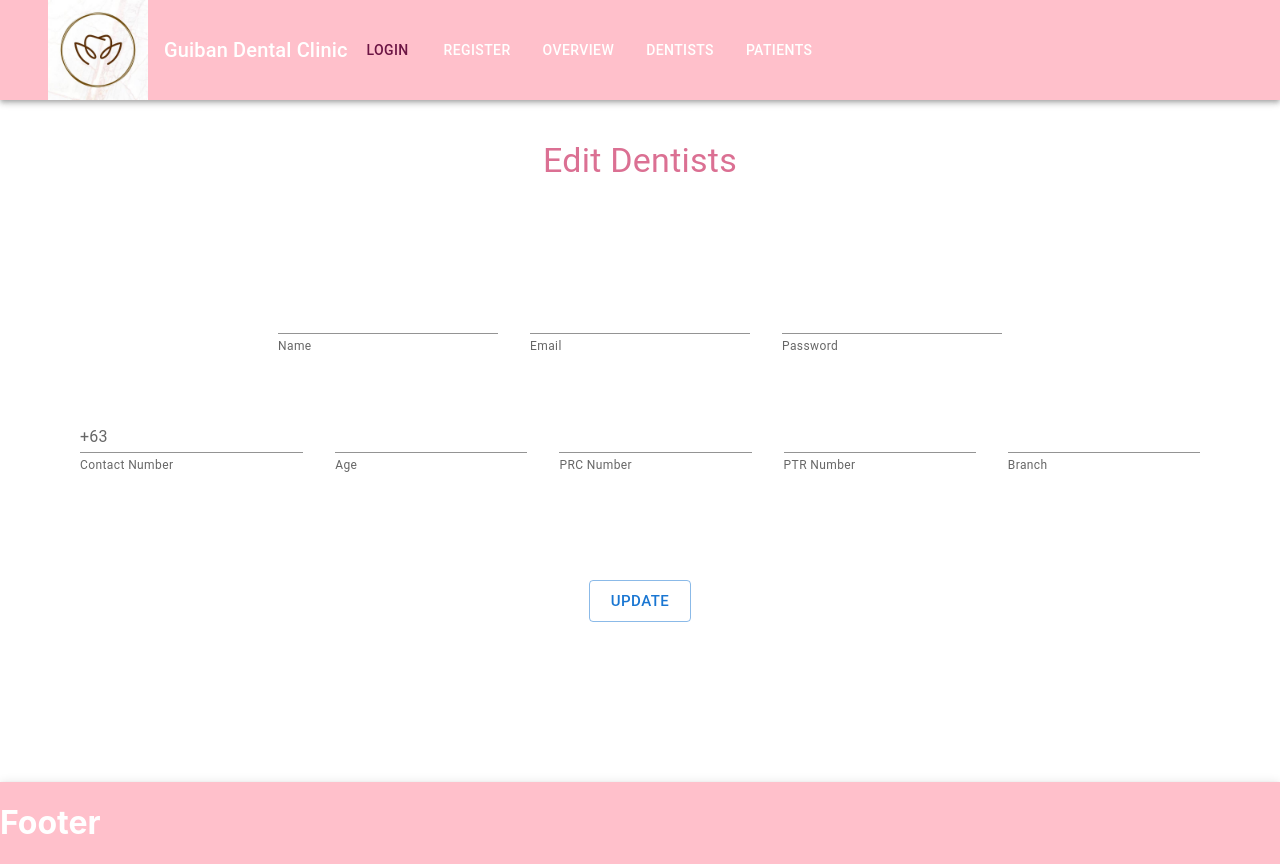
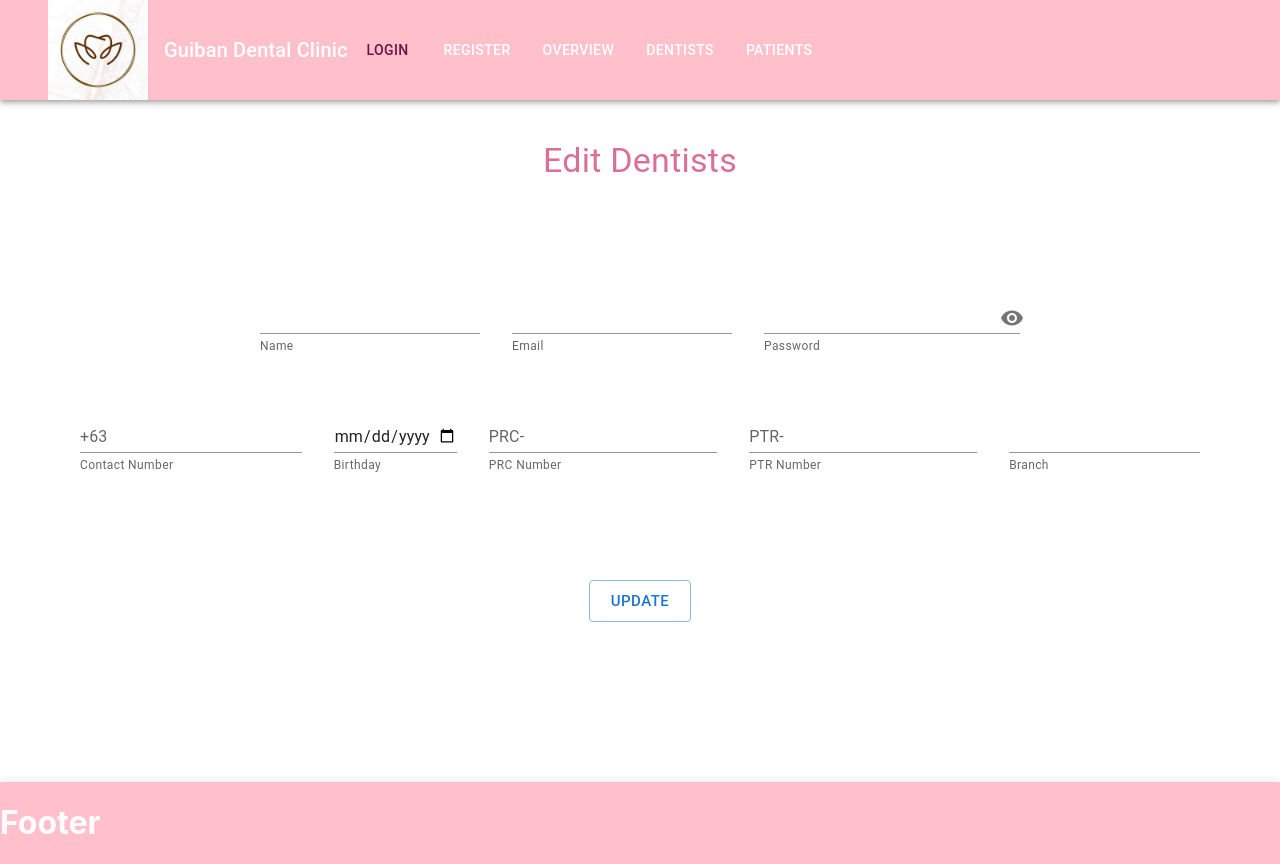
Before and after one commit to marcusguiban/GDC-front-end, a React (Create React App) app: page /Dentists/edit/1 in a window 1280 px wide. Built offline with nearby package versions, Linux system fonts and the light colour scheme; no server answers.

Commit message:
add more restrictions and birthday/age feature, add ID

```diff
--- a/src/pages/Dentists/DentistCreate.jsx
+++ b/src/pages/Dentists/DentistCreate.jsx
@@ -5,12 +5,27 @@ import { Typography, Box, Button, Stack, Container, TextField, MenuItem } from "
 import { NavbarMUI } from "../Utilities/Navbar";
 import { FooterMUI } from "../Utilities/footer";
 import InputAdornment from '@mui/material/InputAdornment';
+import Visibility from '@mui/icons-material/Visibility';
+import VisibilityOff from '@mui/icons-material/VisibilityOff';
+import IconButton from '@mui/material/IconButton';
+
+
+
 const DentistCreate = () => {
   const [dentists, setDentists] = useState({
+    name: "",
+    email: "",
+    password: "",
+    contact_number: "",
+    age: "",
+    prc_number: "",
+    ptr_number: "",
+    branches: ""
   });
 
   const navigate = useNavigate();
 //   const { token } = useAuth();
+const [showPassword, setShowPassword] = useState(false);
 
 const handleChanged = (e) => {
   const { name, value } = e.target;
@@ -43,7 +58,7 @@ const handleChanged = (e) => {
         email: dentists.email,
         password: dentists.password,
         contact_number: dentists.contact_number,
-        age: dentists.age,
+        birthday: dentists.birthday,
         prc_number: dentists.prc_number,
         ptr_number: dentists.ptr_number,
         branches:dentists.branches
@@ -58,7 +73,14 @@ const handleChanged = (e) => {
       controller.abort();
     };
   };
-
+  function formatPhoneNumber(phoneNumber) {
+    const cleaned = phoneNumber.replace(/\D/g, "");
+    const match = cleaned.match(/^(\d{3})(\d{3})(\d{4})$/);
+    if (match) {
+      return `${match[1]}-${match[2]}-${match[3]}`;
+    }
+    return phoneNumber;
+  }
   return (
     <>
     <NavbarMUI />
@@ -73,63 +95,63 @@ const handleChanged = (e) => {
           <Stack direction={"column"} spacing={8} align="center" sx={{pt:10}}>
               <Stack>
                 <Stack direction={"row"} spacing={4} justifyContent={"center"} >
+                {/* name */}
                 <TextField helperText="Full Name" variant="standard" type="text" required name="name"  onChange={handleChanged} value={dentists.name}/>
-                <TextField helperText="Email" variant="standard" type="email" unique name="email" onChange={handleChanged} value={dentists.email}/>
-                <TextField helperText="Password" variant="standard" type="password" name="password" onChange={handleChanged} value={dentists.password}/>
-                <TextField
-                      helperText="Contact Number"
-                      variant="standard"
-                      type="tel"
-                      required
-                      unique
-                      name="contact_number"
+                {/* Email */}
+                <TextField helperText="Email" variant="standard" type="email" name="email"  value={dentists.email} onChange={handleChanged}/>
+                {/* Password */}
+                <TextField helperText="Password" variant="standard" type={showPassword ? 'text' : 'password'} name="password" value={dentists.password} onChange={handleChanged}
+                        InputProps={{
+                          endAdornment: (
+                            <InputAdornment position="end">
+                              <IconButton
+                                edge="end"
+                                onClick={() => setShowPassword(!showPassword)}
+                                onMouseDown={(e) => e.preventDefault()}
+                              >
+                                {showPassword ? <VisibilityOff /> : <Visibility />}
+                              </IconButton>
+                            </InputAdornment>
+                          ),
+                        }}
+                      />
+                {/* contact number */}
+                <TextField helperText="Contact Number" variant="standard" type="tel" required name="contact_number"
                     onChange={(e) => {
                     const phoneNumber = e.target.value.replace(/\D/g, "");
-                        const formattedNumber = phoneNumber.slice(-10);
-
+                    const formattedNumber = formatPhoneNumber(phoneNumber);
                     setDentists((prev) => ({ ...prev, contact_number: formattedNumber }));
                   }}
-                      value={dentists.contact_number}
-                      InputProps={{ startAdornment: <InputAdornment position="start">+63</InputAdornment> }}
+                  value={formatPhoneNumber(dentists.contact_number)}
+                  InputProps={{
+                    startAdornment: <InputAdornment position="start">+63</InputAdornment>,
+                  }}
                   inputProps={{
-                        pattern: "[0-9]{10}",
+                    pattern: "[0-9]{3}-[0-9]{3}-[0-9]{4}",
                     onInvalid: (e) => {
-                          e.target.setCustomValidity("Please input a valid 10-digit phone number");
+                      e.target.setCustomValidity("Please input a valid 10-digit phone number in the format 000-000-0000");
                     },
                   }}
                 />
-
-
-
                 </Stack>
               </Stack>
               <Stack>
                 <Stack direction={"row"} spacing={4} justifyContent={"center"} >
-                <TextField helperText="Age" variant="standard" type="number" required  name="age" onChange={handleChanged} value={dentists.age}/>
-                <TextField
-                  helperText="PRC Number"
-                  variant="standard"
-                  type="text"
-                  required
-                  name="prc_number"
-                  onChange={handleChanged}
-                  value={dentists.prc_number}
+                {/* Birthday */}
+                <TextField helperText="Birthday" variant="standard" type="date" required name="birthday" onChange={handleChanged}value={dentists.birthday}/>
+                {/* PRC Number */}
+                <TextField helperText="PRC Number" variant="standard" type="text" required name="prc_number" onChange={handleChanged} value={dentists.prc_number}
                   InputProps={{
                     startAdornment: <InputAdornment position="start">PRC-</InputAdornment>,
                   }}
                 />
-                                <TextField
-                  helperText="PTR Number"
-                  variant="standard"
-                  type="text"
-                  required
-                  name="ptr_number"
-                  onChange={handleChanged}
-                  value={dentists.ptr_number}
+                {/* PTR Number */}
+                  <TextField helperText="PTR Number" variant="standard" type="text" required name="ptr_number" onChange={handleChanged} value={dentists.ptr_number}
                   InputProps={{
                     startAdornment: <InputAdornment position="start">PTR-</InputAdornment>,
                   }}
                 />
+                {/* Branch Choices */}
                 <TextField helperText="Select Location" select variant="standard" type="text" required  name="branches" onChange={handleChanged} value={dentists.branches}>
                                 <MenuItem value="Carmona">Carmona</MenuItem>
                                 <MenuItem value="Molino">Molino</MenuItem>
@@ -138,9 +160,6 @@ const handleChanged = (e) => {
                                 <MenuItem value="Dasmarinas">Dasmarinas</MenuItem>
                                 <MenuItem value="Las Pinas">Las Pinas</MenuItem>
                             </TextField>
-
-
-
                 </Stack>
               </Stack>
               <Stack direction={"row"} spacing={4} justifyContent={"center"} sx={{px:5, pt:5, pb:10}}>
@@ -148,9 +167,7 @@ const handleChanged = (e) => {
               </Stack>
                 </Stack>
         </Box>
-
       </Container>
-
     </Container>
     <FooterMUI />
     </>
--- a/src/pages/Dentists/DentistEdit.jsx
+++ b/src/pages/Dentists/DentistEdit.jsx
@@ -5,15 +5,18 @@ import { Typography, Box, Button, Stack, TextField } from "@mui/material"
 import { NavbarMUI } from "../Utilities/Navbar";
 import { FooterMUI } from "../Utilities/footer";
 import InputAdornment from '@mui/material/InputAdornment';
+import Visibility from '@mui/icons-material/Visibility';
+import VisibilityOff from '@mui/icons-material/VisibilityOff';
+import IconButton from '@mui/material/IconButton';
 
 const DentistEdit = () => {
   const { id } = useParams();
-  const [dentists, setdentists] = useState({
-password: " "
+  const [dentists, setDentists] = useState({
+    password: ""
   });
   const navigate = useNavigate();
 //   const { token } = useAuth();
-
+const [showPassword, setShowPassword] = useState(false);
   useEffect(() => {
     let url = `http://localhost:5000/api/dentists/${id}`;
 
@@ -30,7 +33,7 @@ password: " "
 
     fetch(url, requestOptions)
       .then((response) => response.json())
-      .then((json) => setdentists(json));
+      .then((json) => setDentists(json));
 
     return () => {
       controller.abort();
@@ -38,7 +41,15 @@ password: " "
   }, [id]);
 
   const handleChanged = (e) => {
-    setdentists((prev) => ({ ...prev, [e.target.name]: e.target.value }));
+    const { name, value } = e.target;
+
+    // Apply formatting for PRC Number
+    if (name === "prc_number" || name === "ptr_number") {
+      const formattedValue = value.replace(/(\d{2})(\d{3})(\d{4})/, "$1-$2-$3");
+      setDentists((prev) => ({ ...prev, [name]: formattedValue }));
+    } else {
+      setDentists((prev) => ({ ...prev, [name]: value }));
+    }
   };
 
   const handleSubmit = (e) => {
@@ -56,7 +67,7 @@ password: " "
         email: dentists.email,
         password: dentists.password,
         contact_number: dentists.contact_number,
-        age: dentists.age,
+        birthday: dentists.birthday,
         prc_number: dentists.prc_number,
         ptr_number: dentists.ptr_number,
         branches: dentists.branches,
@@ -81,19 +92,87 @@ password: " "
 <Stack direction={"column"} spacing={8} align="center">
           <Stack>
             <Stack direction={"row"} spacing={4} justifyContent={"center"} >
+            {/* Name */}
             <TextField helperText="Name" variant="standard" type="text" required  name="name" onChange={handleChanged} value={dentists.name}/>
+            {/* Email */}
             <TextField helperText="Email" variant="standard" type="email" name="email" onChange={handleChanged} value={dentists.email}/>
-            <TextField helperText="Password" variant="standard" type="password" required  name="password" onChange={handleChanged}/>
+            {/* Password */}
+            <TextField helperText="Password" variant="standard" type={showPassword ? 'text' : 'password'} name="password" onChange={handleChanged}
+                InputProps={{
+                  endAdornment: (
+                    <InputAdornment position="end">
+                      <IconButton
+                        edge="end"
+                        onClick={() => setShowPassword(!showPassword)}
+                        onMouseDown={(e) => e.preventDefault()}
+                      >
+                        {showPassword ? <VisibilityOff /> : <Visibility />}
+                      </IconButton>
+                    </InputAdornment>
+                  ),
+                }}/>
             </Stack>
           </Stack>
           <Stack>
             <Stack direction={"row"} spacing={4} justifyContent={"center"} >
-            <TextField helperText="Contact Number" variant="standard" type="number" name="contact_number" onChange={handleChanged}
-          InputProps={{startAdornment: <InputAdornment position="start">+63</InputAdornment>,}}
-          value={dentists.contact_number}/>
-            <TextField helperText="Age" variant="standard" type="number" name="age" onChange={handleChanged} value={dentists.age}/>
-            <TextField helperText="PRC Number" variant="standard" type="number" name="prc_number" onChange={handleChanged} value={dentists.prc_number}/>
-            <TextField helperText="PTR Number" variant="standard" type="number" name="ptr_number" onChange={handleChanged} value={dentists.ptr_number}/>
+              {/* Contact Number */}
+            <TextField helperText="Contact Number" variant="standard" type="tel"
+
+
+
+                      required
+                      unique
+                      name="contact_number"
+                      onChange={(e) => {
+                        const phoneNumber = e.target.value.replace(/\D/g, "");
+                        const formattedNumber = phoneNumber.slice(-10);
+
+                        setDentists((prev) => ({ ...prev, contact_number: formattedNumber }));
+                      }}
+                      value={dentists.contact_number}
+                      InputProps={{ startAdornment: <InputAdornment position="start">+63</InputAdornment> }}
+                      inputProps={{
+                        pattern: "[0-9]{10}",
+                        onInvalid: (e) => {
+                          e.target.setCustomValidity("Please input a valid 10-digit phone number");
+                        },
+                      }}
+                    />
+            <TextField
+  helperText="Birthday"
+  variant="standard"
+  type="date"
+  required
+  name="birthday"
+  onChange={handleChanged}
+  value={dentists.birthday}
+/>
+
+
+            <TextField
+                  helperText="PRC Number"
+                  variant="standard"
+                  type="text"
+                  required
+                  name="prc_number"
+                  onChange={handleChanged}
+                  value={dentists.prc_number}
+                  InputProps={{
+                    startAdornment: <InputAdornment position="start">PRC-</InputAdornment>,
+                  }}
+                />
+                                <TextField
+                  helperText="PTR Number"
+                  variant="standard"
+                  type="text"
+                  required
+                  name="ptr_number"
+                  onChange={handleChanged}
+                  value={dentists.ptr_number}
+                  InputProps={{
+                    startAdornment: <InputAdornment position="start">PTR-</InputAdornment>,
+                  }}
+                />
             <TextField helperText="Branch" variant="standard" type="text"   name="branches" onChange={handleChanged} value={dentists.branches}/>
             </Stack>
             <Stack direction={"row"} spacing={4} justifyContent={"center"} >
```
Also changed, not shown: src/pages/Dentists/DentistView.jsx (+14 -2 lines), src/pages/Dentists/DentistsList.jsx (+17 -2 lines). Lines whose indentation alone changed are shown as unchanged.
